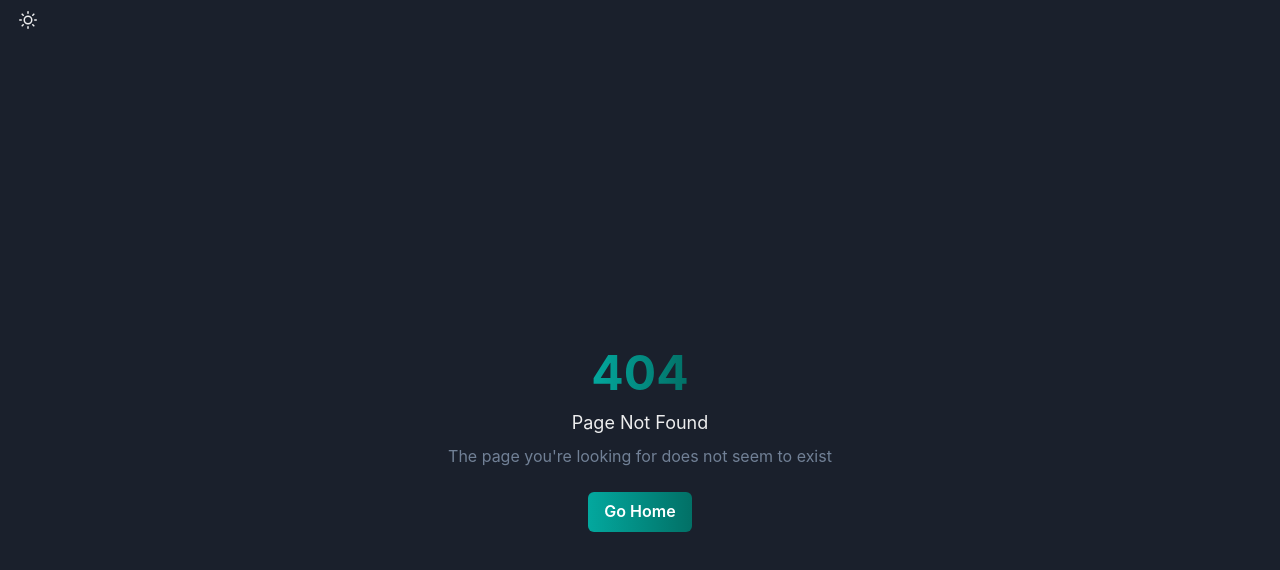
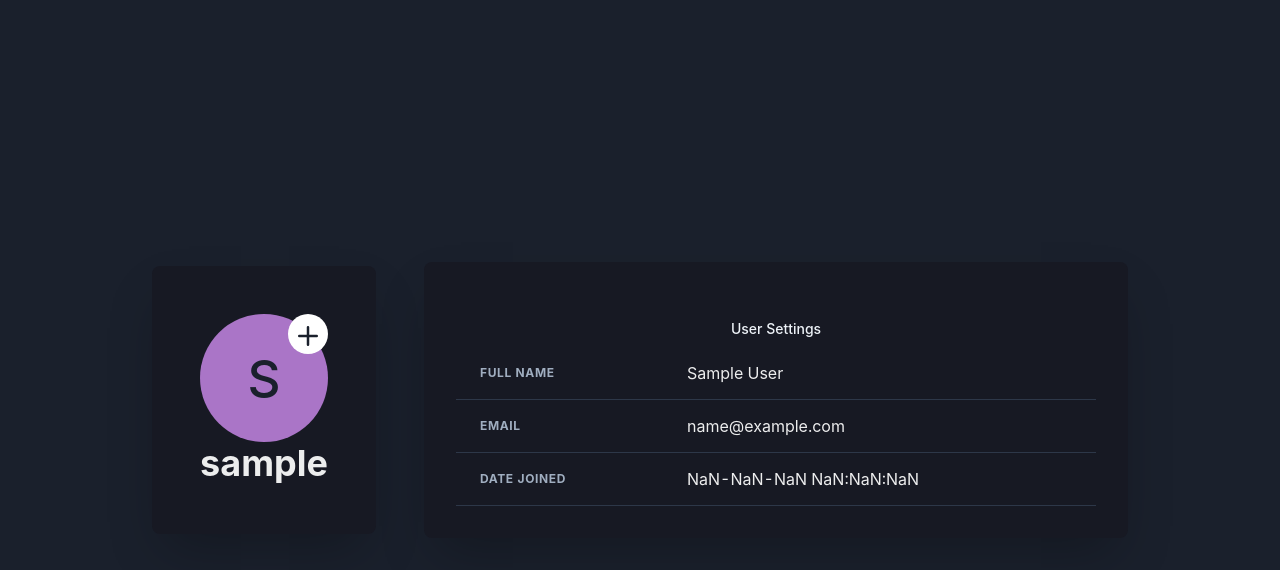
Before and after one commit to bobikenobi12/kowen, a React (Vite) app in the folder client/: page /user-settings in a window 1280 px wide. Before the commit this address had no page. Shown: the top 570 px of the page. Built offline with nearby package versions, Linux system fonts and the light colour scheme; no server answers; sample sign-in values are in the browser's storage.

Commit message:
working on uploading files

```diff
--- a/client/package.json
+++ b/client/package.json
@@ -20,6 +20,7 @@
 		"framer-motion": "^10.3.0",
 		"react": "^18.2.0",
 		"react-dom": "^18.2.0",
+		"react-dropzone": "^14.2.3",
 		"react-icons": "^4.8.0",
 		"react-redux": "^8.0.5",
 		"react-router-dom": "^6.9.0",
--- a/client/src/App.tsx
+++ b/client/src/App.tsx
@@ -16,6 +16,8 @@ import Groups from "./features/groups/Groups";
 import Group from "./features/groups/Group";
 
 import Dashboard from "./components/Dashboard/Dashboard";
+
+import UserSettings from "./features/auth/UserSettings";
 
 import { useAppDispatch } from "./hooks/store";
 
@@ -36,6 +38,7 @@ function App() {
 					{/* when a group is clicked we want to dispatch the route to the store */}
 					<Route path="groups/:groupId" element={<Group />} />
 					<Route path="dashboard" element={<Dashboard />} />
+					<Route path="user-settings" element={<UserSettings />} />
 				</Route>
 				<Route path="*" element={<NotFound />} />
 			</Routes>
--- a/client/src/app/services/auth.ts
+++ b/client/src/app/services/auth.ts
@@ -9,8 +9,8 @@ export interface User {
 	firstName: string;
 	lastName: string;
 	lastLogin: string;
-	profilePicture: string | null;
-	createdAt: string;
+	profilePicture: string;
+	dateJoined: Date;
 }
 
 export interface LoginResponse {
@@ -31,6 +31,8 @@ export interface RegisterRequest {
 	password: string;
 }
 
+const boundary = `----${new Date().getTime()}`;
+
 export const api = createApi({
 	reducerPath: "authApi",
 	baseQuery: fetchBaseQuery({
@@ -39,6 +41,10 @@ export const api = createApi({
 			const token = (getState() as RootState).auth.token;
 			if (token) {
 				headers.set("authorization", `Bearer ${token}`);
+				headers.set(
+					"Content-Type",
+					`multipart/form-data; boundary=${boundary}`
+				);
 			}
 			return headers;
 		},
@@ -64,11 +70,13 @@ export const api = createApi({
 				method: "POST",
 			}),
 		}),
-		setProfilePicture: builder.mutation<User, File>({
-			query: formData => ({
+		setProfilePicture: builder.mutation<User, FormData>({
+			query: FormData => ({
 				url: "setProfilePic",
 				method: "POST",
-				body: formData,
+				params: {
+					picture: FormData,
+				},
 			}),
 		}),
 		downloadProfilePicture: builder.query<File, void>({
--- /dev/null
+++ b/client/src/features/auth/EditProfilePicture.tsx
@@ -0,0 +1,168 @@
+import { useCallback } from "react";
+import fs from "fs";
+
+import {
+	Text,
+	Avatar,
+	IconButton,
+	Icon,
+	useToast,
+	Input,
+	Modal,
+	ModalOverlay,
+	ModalContent,
+	ModalHeader,
+	ModalCloseButton,
+	ModalBody,
+	ModalFooter,
+	Button,
+	useDisclosure,
+	FormErrorIcon,
+	FormErrorMessage,
+	FormControl,
+} from "@chakra-ui/react";
+
+import { AddIcon } from "@chakra-ui/icons";
+
+import { useTypedSelector } from "../../hooks/store";
+import {
+	useDownloadProfilePictureQuery,
+	useSetProfilePictureMutation,
+} from "../../app/services/auth";
+import { selectCurrentUser } from "./authSlice";
+
+import { Formik, FormikProps, Form, Field } from "formik";
+
+import { UploadFileSchema } from "../../utils/ValidationSchemas";
+
+export default function EditProfilePicture() {
+	const [setProfilePicture, { isLoading }] = useSetProfilePictureMutation();
+
+	const user = useTypedSelector(selectCurrentUser);
+	const toast = useToast();
+	const { isOpen, onOpen, onClose } = useDisclosure();
+
+	const { data: profilePicture } = useDownloadProfilePictureQuery();
+
+	return (
+		<>
+			<Avatar
+				size="2xl"
+				name={user?.username}
+				position={"relative"}
+				// src={user?.profilePicture}
+				onClick={onOpen}>
+				<IconButton
+					aria-label="Edit Profile Picture"
+					icon={<AddIcon fontSize={"xl"} />}
+					position={"absolute"}
+					top={"0"}
+					right={"0"}
+					variant="unstyled"
+					rounded={"full"}
+					color={"gray.800"}
+					bg={"white"}
+					_hover={{
+						bg: "gray.100",
+						transform: "scale(1.1)",
+						borderRadius: "30%",
+					}}
+				/>
+			</Avatar>
+			<Modal isOpen={isOpen} onClose={onClose} isCentered>
+				<ModalOverlay />
+				<ModalContent>
+					<ModalHeader>Edit Profile Picture</ModalHeader>
+					<ModalCloseButton />
+					<ModalBody>
+						<Formik
+							initialValues={{ file: "" }}
+							validationSchema={UploadFileSchema}
+							onSubmit={async (values, { setErrors }) => {
+								const formData = new FormData();
+								formData.append("picture", values.file);
+								try {
+									await setProfilePicture({
+										picture: formData.get(
+											"picture"
+										) as FormDataEntryValue,
+									});
+									toast({
+										title: "Profile Picture Updated",
+										status: "success",
+										duration: 3000,
+										isClosable: true,
+									});
+									onClose();
+								} catch (err: any) {
+									toast({
+										title: "Error",
+										description: err.message,
+										status: "error",
+										duration: 3000,
+										isClosable: true,
+									});
+								}
+							}}>
+							{(props: FormikProps<any>) => (
+								<Form encType="multipart/form-data">
+									<Field
+										name="file"
+										type="file"
+										as={Input}
+										multiple={false}
+										placeholder="Profile Picture"
+										onKeyUp={(event: any) => {
+											props.setFieldValue(
+												"file",
+												event.currentTarget.files[0]
+											);
+										}}
+									/>
+									<Button
+										mt={4}
+										colorScheme="teal"
+										isLoading={props.isSubmitting}
+										type="submit">
+										Submit
+									</Button>
+								</Form>
+							)}
+						</Formik>
+					</ModalBody>
+					<ModalFooter>
+						<Button colorScheme="blue" mr={3} onClick={onClose}>
+							Close
+						</Button>
+					</ModalFooter>
+				</ModalContent>
+			</Modal>
+		</>
+	);
+}
+
+{
+	/* function DropzoneField({
+	field,
+	form,
+	...props
+}: {
+	field: any;
+	form: any;
+	props: any;
+}) {
+	const { getRootProps, getInputProps, isDragActive } = useDropzone({
+		multiple: false,
+		onDrop: (acceptedFiles: File[]) => {
+			form.setFieldValue(field.name, acceptedFiles);
+		},
+	});
+
+	return (
+		<div {...getRootProps()}>
+			<input {...getInputProps()} {...field} {...props} />
+			<p>Drag 'n' drop some files here, or click to select files</p>
+		</div>
+	);
+} */
+}
--- a/client/src/features/auth/UserSettings.tsx
+++ b/client/src/features/auth/UserSettings.tsx
@@ -0,0 +1,137 @@
+// user settings page that has the following features:
+// 1. User can change their username
+// 2. User can change their password
+// 3. User can change their email
+// 4. User can change their first name
+// 5. User can change their last name
+// 6. User can change their profile picture
+// 7. User can change their bio
+// Also show preview of what the user's profile will look like after the changes are made
+// also account can be deleted
+
+import {
+	Box,
+	Button,
+	Editable,
+	EditableInput,
+	EditablePreview,
+	EditableTextarea,
+	Textarea,
+	Text,
+	useToast,
+	useColorModeValue,
+	FormControl,
+	FormLabel,
+	Input,
+	FormErrorMessage,
+	FormHelperText,
+	Avatar,
+	Icon,
+	IconButton,
+	Heading,
+	Table,
+	Thead,
+	Tbody,
+	Tfoot,
+	Tr,
+	Th,
+	Td,
+	TableCaption,
+	TableContainer,
+	Breadcrumb,
+	BreadcrumbItem,
+	BreadcrumbLink,
+	BreadcrumbSeparator,
+	Flex,
+} from "@chakra-ui/react";
+import { Formik, Form, Field, FieldProps, FormikProps } from "formik";
+import { useNavigate, Link } from "react-router-dom";
+import {
+	useSetProfilePictureMutation,
+	useDownloadProfilePictureQuery,
+	useChangeUsernameMutation,
+	useChangeFirstNameMutation,
+	useChangeLastNameMutation,
+	useChangeEmailMutation,
+} from "../../app/services/auth";
+import { useTypedSelector, useAppDispatch } from "../../hooks/store";
+import { selectCurrentUser } from "../auth/authSlice";
+
+import {
+	CopyIcon,
+	DownloadIcon,
+	EditIcon,
+	DeleteIcon,
+	AddIcon,
+} from "@chakra-ui/icons";
+
+import { FormatDate } from "../../utils/FormatDate";
+
+import * as React from "react";
+
+import EditProfilePicture from "./EditProfilePicture";
+
+export default function UserSettings() {
+	const dispatch = useAppDispatch();
+	const navigate = useNavigate();
+	const toast = useToast();
+	const user = useTypedSelector(selectCurrentUser);
+	// const [setProfilePicture] = useSetProfilePictureMutation();
+	// const [changeUsername] = useChangeUsernameMutation();
+	// const [changeFirstName] = useChangeFirstNameMutation();
+	// const [changeLastName] = useChangeLastNameMutation();
+	// const [changeEmail] = useChangeEmailMutation();
+
+	return (
+		<Flex
+			direction="row"
+			w="full"
+			h={"100vh"}
+			justifyContent={"center"}
+			alignItems={"center"}
+			maxW="5xl"
+			bg={useColorModeValue("gray.50", "inherit")}
+			mx="auto"
+			px={6}
+			py={12}
+			gap={12}>
+			<Box
+				w={"fit-content"}
+				bg={useColorModeValue("white", "gray.900")}
+				boxShadow={"2xl"}
+				rounded={"lg"}
+				p={12}
+				textAlign={"center"}>
+				<EditProfilePicture />
+				<Heading>{user?.username}</Heading>
+			</Box>
+			<TableContainer
+				w={"full"}
+				bg={useColorModeValue("white", "gray.900")}
+				rounded={"lg"}
+				boxShadow={"2xl"}
+				p={8}
+				textAlign={"center"}>
+				<Table variant="simple">
+					<TableCaption placement="top">User Settings</TableCaption>
+					<Tbody>
+						<Tr>
+							<Th>Full Name</Th>
+							<Td>
+								{user?.firstName} {user?.lastName}
+							</Td>
+						</Tr>
+						<Tr>
+							<Th>Email</Th>
+							<Td>{user?.email}</Td>
+						</Tr>
+						<Tr>
+							<Th>Date Joined</Th>
+							<Td>{FormatDate(user?.dateJoined as Date)}</Td>
+						</Tr>
+					</Tbody>
+				</Table>
+			</TableContainer>
+		</Flex>
+	);
+}
--- /dev/null
+++ b/client/src/utils/FormatDate.ts
@@ -0,0 +1,10 @@
+export const FormatDate = (date: Date) => {
+	const year = new Date(date).getFullYear();
+	const month = new Date(date).getMonth() + 1;
+	const day = new Date(date).getDate();
+	const hour = new Date(date).getHours();
+	const minute = new Date(date).getMinutes();
+	const second = new Date(date).getSeconds();
+
+	return `${year}-${month}-${day} ${hour}:${minute}:${second}`;
+};
--- a/client/src/utils/ValidationSchemas.ts
+++ b/client/src/utils/ValidationSchemas.ts
@@ -73,3 +73,7 @@ export const CreateGroupSchema = Yup.object().shape({
 export const EditFolderSchema = Yup.object().shape({
 	name: Yup.string().required("Folder name is required"),
 });
+
+export const UploadFileSchema = Yup.object().shape({
+	file: Yup.mixed().required("A file is required"),
+});
```
Also changed, not shown: 1 other file (tests, documents, lock files or other folders).
